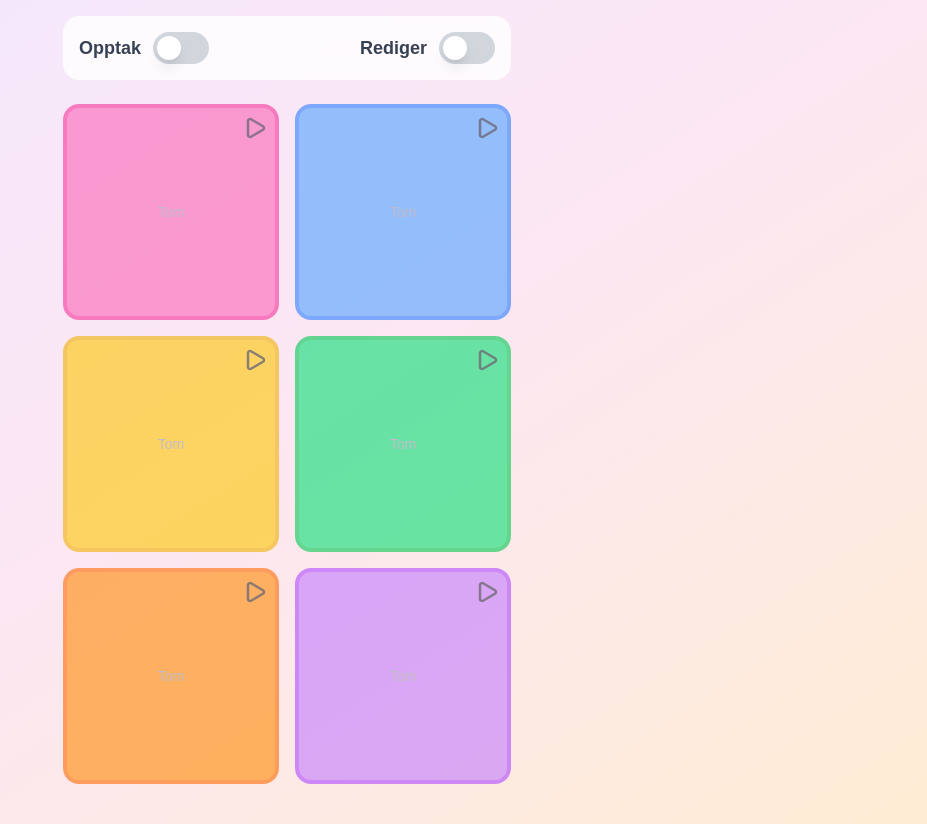
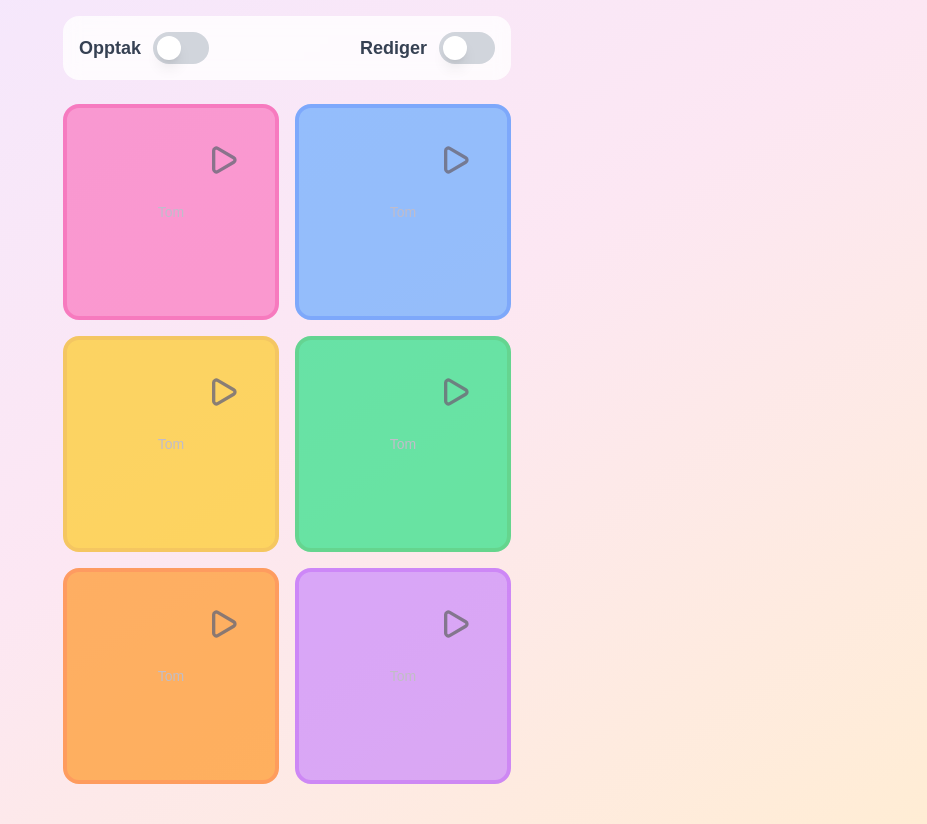
Before and after one commit to ChristianWatkins/lydmaskinen, a Next.js app: page / in a window 1280 px wide. Shown: the whole page, without its empty margins (353-1280 px from the left). Built offline with nearby package versions, Linux system fonts and the light colour scheme.

Commit message:
fix ikoner

```diff
--- a/components/Pad.tsx
+++ b/components/Pad.tsx
@@ -151,31 +151,31 @@ export default function Pad({
             {/* Settings indicators - same layout as back side, but without grid */}
             {padState !== 'recording' && (
               <>
-                {/* Upper left: Reverse */}
+                {/* Upper left: Reverse - matches back side position */}
                 {padData.reverse && (
-                  <div className="absolute top-2 left-2 pointer-events-none">
-                    <RotateCcw size={24} className="text-gray-900 opacity-80" strokeWidth={2.5} />
+                  <div className="absolute top-0 left-0 w-1/2 h-1/2 flex items-center justify-center pointer-events-none">
+                    <RotateCcw size={32} className="text-gray-900 opacity-80" strokeWidth={2.5} />
                   </div>
                 )}
 
-                {/* Upper right: Forward */}
+                {/* Upper right: Forward - matches back side position */}
                 {!padData.reverse && (
-                  <div className="absolute top-2 right-2 pointer-events-none">
-                    <Play size={24} className="text-gray-900 opacity-80" strokeWidth={2.5} />
+                  <div className="absolute top-0 right-0 w-1/2 h-1/2 flex items-center justify-center pointer-events-none">
+                    <Play size={32} className="text-gray-900 opacity-80" strokeWidth={2.5} />
                   </div>
                 )}
 
-                {/* Lower left: Troll */}
+                {/* Lower left: Troll - matches back side position */}
                 {padData.effect === 'troll' && (
-                  <div className="absolute bottom-2 left-2 pointer-events-none">
-                    <span className="text-3xl opacity-80">👹</span>
+                  <div className="absolute bottom-0 left-0 w-1/2 h-1/2 flex items-center justify-center pointer-events-none">
+                    <span className="text-4xl opacity-80">👹</span>
                   </div>
                 )}
 
-                {/* Lower right: Smurfe */}
+                {/* Lower right: Smurfe - matches back side position */}
                 {padData.effect === 'smurf' && (
-                  <div className="absolute bottom-2 right-2 pointer-events-none">
-                    <span className="text-3xl opacity-80">👶</span>
+                  <div className="absolute bottom-0 right-0 w-1/2 h-1/2 flex items-center justify-center pointer-events-none">
+                    <span className="text-4xl opacity-80">👶</span>
                   </div>
                 )}
               </>
```
